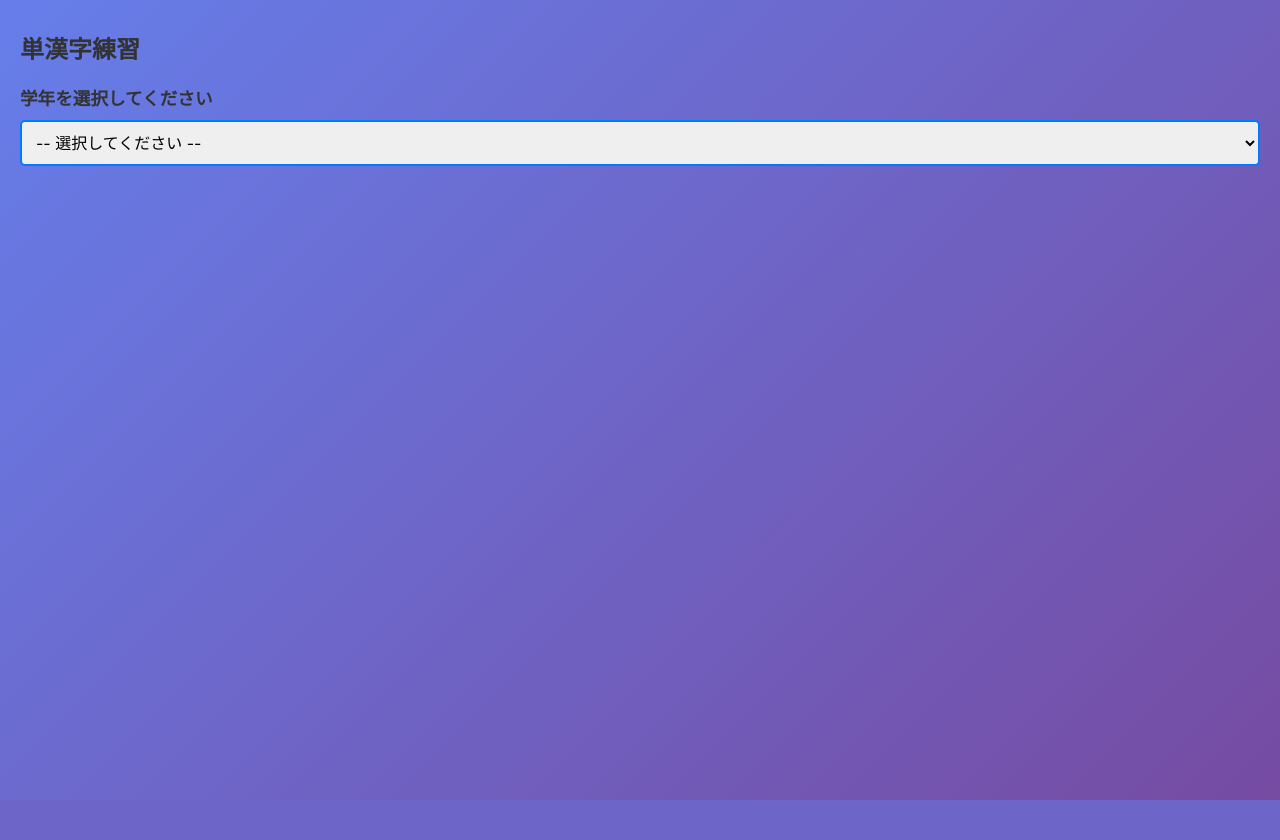
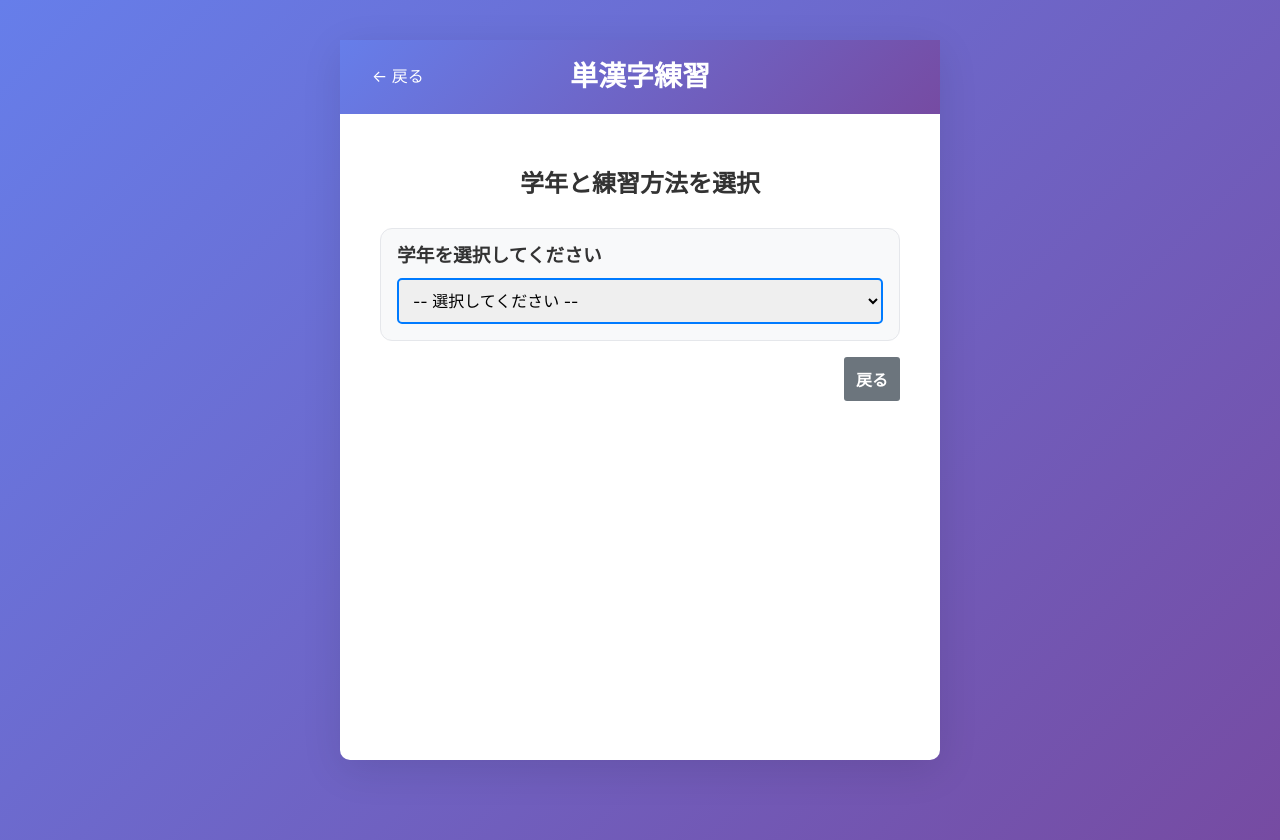
Before and after one commit to yasudajs/study, a Flask app: page /tankanji/ in a window 1280 px wide. Before the commit the page ends 800 px from the top, so only its background shows below. Run offline with Flask 2, Linux system fonts and the light colour scheme.

Commit message:
fix: 単漢字設定の進捗表示を削除

```diff
--- a/app/templates/tankanji/index.html
+++ b/app/templates/tankanji/index.html
@@ -1,14 +1,25 @@
 {% extends 'base.html' %}
 
+{% block title %}単漢字練習 - 漢字の読み書き練習アプリ{% endblock %}
+
+{% block description %}小学生向け漢字の読み書き練習アプリ。学年別に漢字を練習できます。{% endblock %}
+
 {% block content %}
-<div id="app" class="tankanji-app">
+<div class="tankanji-app">
+    <header class="app-header">
+        <a href="/" class="back-button">← 戻る</a>
+        <h1>単漢字練習</h1>
+    </header>
+
+    <main class="app-main">
       <!-- 設定画面 -->
-  <div id="settingScreen" class="screen">
-    <h2>単漢字練習</h2>
+      <div id="settingScreen" class="screen active">
+
+        <h2>学年と練習方法を選択</h2>
 
         <!-- 学年選択 -->
-    <div class="setting-section">
-      <label for="gradeSelect">学年を選択してください</label>
+        <section class="panel">
+          <h3>学年を選択してください</h3>
           <select id="gradeSelect">
             <option value="">-- 選択してください --</option>
             <option value="1">1年生</option>
@@ -18,36 +29,31 @@
             <option value="5">5年生</option>
             <option value="6">6年生</option>
           </select>
-    </div>
+        </section>
 
         <!-- 順序選択（学年選択後に表示） -->
-    <div id="orderSection" class="setting-section" style="display: none;">
-      <label>出題の順序を選択してください</label>
+        <section id="orderSection" class="panel" style="display: none;">
+          <h3>出題の順序を選択してください</h3>
           <div class="button-group">
             <button id="strokeOrderBtn" class="option-btn" data-order="stroke">画数の少ない順</button>
             <button id="randomOrderBtn" class="option-btn" data-order="random">ランダム</button>
           </div>
-    </div>
+        </section>
 
         <!-- 練習種別選択（順序選択後に表示） -->
-    <div id="typeSection" class="setting-section" style="display: none;">
-      <label>練習の種別を選択してください</label>
+        <section id="typeSection" class="panel" style="display: none;">
+          <h3>練習の種別を選択してください</h3>
           <div class="button-group">
             <button id="readTypeBtn" class="option-btn" data-type="read">読み練習</button>
             <button id="writeTypeBtn" class="option-btn" data-type="write">書き練習</button>
           </div>
-    </div>
+        </section>
 
         <!-- 開始ボタン（種別選択後に表示） -->
-    <div id="startSection" class="setting-section" style="display: none;">
+        <div id="startSection" style="display: none;">
           <button id="startBtn" class="start-btn">出題を開始する</button>
         </div>
-  </div>
-
-  <!-- 出題画面 -->
-  <div id="quizScreen" class="screen" style="display: none;">
     <div class="quiz-header">
-      <span class="quiz-count"><span id="currentQuestion">1</span> / 10</span>
       <button id="backToSettingBtn" class="back-btn">戻る</button>
     </div>
 
@@ -100,14 +106,49 @@
       </div>
     </div>
   </div>
+    </main>
 </div>
 
 <style>
   .tankanji-app {
     display: flex;
     flex-direction: column;
-    height: 100%;
+    min-height: 100vh;
+    background: white;
+    width: 100%;
+  }
+
+  .app-header {
+    background: linear-gradient(135deg, #667eea 0%, #764ba2 100%);
+    color: white;
     padding: 20px;
+    text-align: center;
+    position: relative;
+  }
+
+  .app-header h1 {
+    margin: 0;
+    font-size: 28px;
+  }
+
+  .back-button {
+    position: absolute;
+    left: 20px;
+    top: 50%;
+    transform: translateY(-50%);
+    color: white;
+    text-decoration: none;
+    font-size: 16px;
+    padding: 8px 12px;
+  }
+
+  .app-main {
+    flex: 1;
+    overflow-y: auto;
+    padding: 20px;
+    max-width: 600px;
+    margin: 0 auto;
+    width: 100%;
   }
 
   .screen {
@@ -118,18 +159,30 @@
     display: block;
   }
 
+  h2 {
+    text-align: center;
+    color: #333;
+    margin-bottom: 30px;
+  }
+
+  h3 {
+    margin: 0 0 10px;
+    color: #333;
+  }
+
+  .panel {
+    background: #f8f9fa;
+    padding: 16px;
+    border-radius: 12px;
+    margin-bottom: 16px;
+    border: 1px solid #e5e7eb;
+  }
+
   .setting-section {
     margin: 20px 0;
   }
 
-  .setting-section label {
-    display: block;
-    margin-bottom: 10px;
-    font-weight: bold;
-    font-size: 1.1rem;
-  }
-
-  .setting-section select {
+  #gradeSelect {
     width: 100%;
     padding: 10px;
     font-size: 1rem;
@@ -182,14 +238,9 @@
 
   .quiz-header {
     display: flex;
-    justify-content: space-between;
+    justify-content: flex-end;
     align-items: center;
     margin-bottom: 20px;
-  }
-
-  .quiz-count {
-    font-size: 1.1rem;
-    font-weight: bold;
   }
 
   .back-btn {
@@ -313,6 +364,33 @@
       min-width: auto;
     }
   }
+
+    @media (max-width: 599px) {
+      .app-header {
+        padding: 15px;
+      }
+      .app-header h1 {
+        font-size: 22px;
+      }
+      .app-main {
+        padding: 15px;
+      }
+    }
+
+    @media (min-width: 600px) {
+      .tankanji-app {
+        max-width: 600px;
+        margin: 40px auto;
+        box-shadow: 0 10px 40px rgba(0, 0, 0, 0.1);
+        border-radius: 10px;
+        height: auto;
+        min-height: 90vh;
+      }
+
+      .app-main {
+        padding: 40px;
+      }
+    }
 </style>
 {% endblock %}
 
```
Also changed, not shown: other parts of app/templates/tankanji/index.html (+14 -11 lines). Lines whose indentation alone changed are shown as unchanged.
